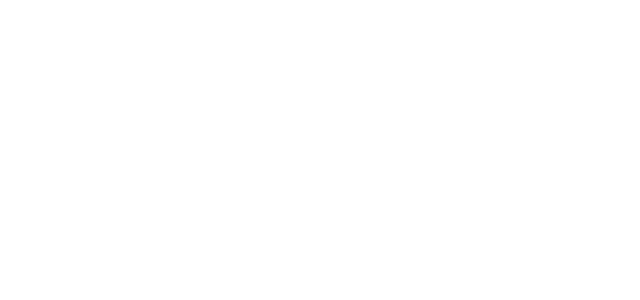
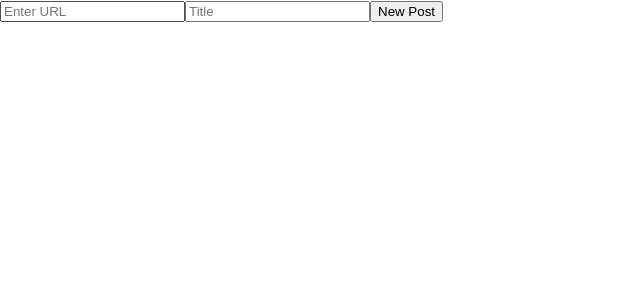
Before and after one commit to dmaleknia/Image-Feed, a React (Create React App) app: page / in a window 1280 px wide. Shown: the top 300 px of the page, without its empty margins (0-640 px from the left). Built offline with nearby package versions, Linux system fonts and the light colour scheme.

Commit message:
Create can pass URL and title to App state

```diff
--- a/src/App.js
+++ b/src/App.js
@@ -1,4 +1,5 @@
 import React, { Component } from 'react';
+import Create from './components/Create.js';
 import './App.css';
 
 class App extends Component {
@@ -7,18 +8,21 @@
     this.state = {
       pictures: []
     }
+    this.addPicture = this.addPicture.bind(this);
   }
 
   addPicture(picture) {
+    let { pictures } = this.state;
+    pictures.push(picture);
     this.setState({
-      pictures: this.state.picture.concat([ picture ])
-    })
+      pictures
+    }, () => console.log('pictures: ', this.state.pictures))
   }
 
   render() {
     return (
       <div>
-
+        <Create addPicture={this.addPicture} />
       </div>
     );
   }
--- a/src/components/Create.js
+++ b/src/components/Create.js
@@ -0,0 +1,47 @@
+import React, { Component } from 'react';
+
+class Create extends Component {
+  constructor(props) {
+    super(props);
+    this.state = {
+      url: "",
+      title: ""
+    }
+    this.handleSubmit = this.handleSubmit.bind(this);
+    this.handleURLChange = this.handleURLChange.bind(this);
+    this.handleTitleChange = this.handleTitleChange.bind(this);
+  }
+
+  handleSubmit(event) {
+    event.preventDefault();
+    console.log(this.state);
+    let { url, title } = this.state;
+    if (url.length > 0 && title.length > 0) {
+      this.props.addPicture([ url, title ]);
+    }
+  }
+
+  handleURLChange(event) {
+    this.setState({ url: event.target.value });
+  }
+
+  handleTitleChange(event) {
+    this.setState({ title: event.target.value });
+  }
+
+  render() {
+    return (
+      <form onSubmit={this.handleSubmit}>
+        <label>
+          <input type="text" value={this.state.url} onChange={this.handleURLChange} placeholder={'Enter URL'} />
+        </label>
+        <label>
+          <input type="text" value={this.state.title} onChange={this.handleTitleChange} placeholder={'Title'} />
+        </label>
+        <input type="submit" value="New Post" />
+      </form>
+    );
+  }
+}
+
+export default Create;
```
